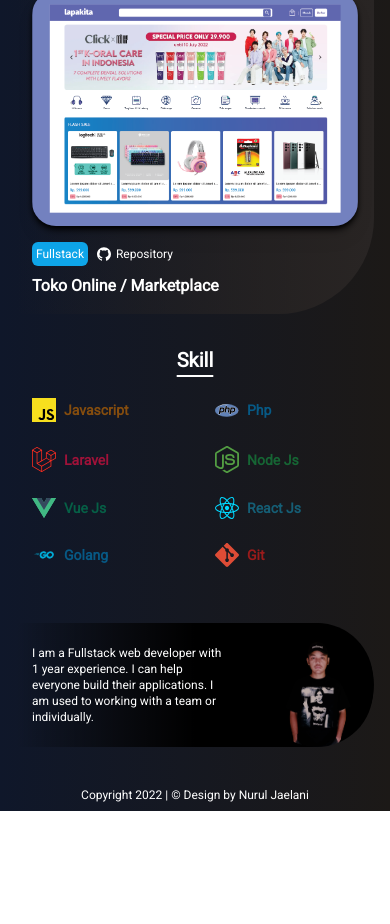
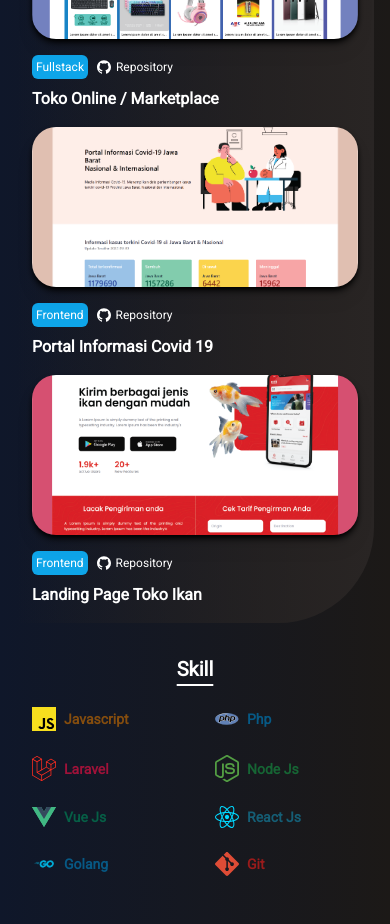
Before and after one commit to nuruljaelani/mysite, a Gatsby site: page / in a window 390 px wide. Shown: the part 1000-1924 px from the top of the page. Before the commit the page ends 1811 px from the top, so only its background shows below. Built offline with nearby package versions, Linux system fonts and the light colour scheme; Gatsby itself is replaced by a stand-in of ours.

Commit message:
Update portfolio

```diff
--- a/src/components/Portfolio.js
+++ b/src/components/Portfolio.js
@@ -11,9 +11,9 @@ function Portfolio({ portfolio }) {
           <div className="flex flex-col h-fit py-4 md:py-10 space-y-4 sm:space-y-6 md:space-y-8 lg:space-y-12 px-4 md:px-6">
             <p className="text-white text-lg sm:text-xl md:text-2xl lg:text-3xl font-semibold underline decoration-2 underline-offset-8 text-center">Portfolio</p>
             <div className="grid grid-cols-1 sm:grid-cols-2 md:grid-cols-3 gap-4 md:gap-6 lg:gap-8 h-full">
-              <div className="flex flex-col space-y-4 w-auto">
+              <div className="flex flex-col space-y-4">
                 <Link to="https://aula-admin.vercel.app" target="_blank">
-                  <StaticImage src="../images/aula-admin.png" alt="" className="rounded-[1.5rem] md:rounded-[2.5rem] drop-shadow-lg shadow-current shadow-md" />
+                  <StaticImage src="../images/aula-admin.png" alt="" className="rounded-[1.5rem] md:rounded-[2.5rem] drop-shadow-lg shadow-current shadow-md h-40 lg:h-48" />
                 </Link>
                 <div className="flex flex-col space-y-2">
                   <div className="flex space-x-2 items-center">
@@ -28,9 +28,9 @@ function Portfolio({ portfolio }) {
                   <p className="text-white font-semibold text-base md:text-lg">Template Admin Reactjs</p>
                 </div>
               </div>
-              <div className="flex flex-col space-y-4 w-auto">
+              <div className="flex flex-col space-y-4">
                 <Link to="https://bukukita.vercel.app" target="_blank">
-                  <StaticImage src="../images/bukukita.png" alt="" className="rounded-[1.5rem] md:rounded-[2.5rem] drop-shadow-lg shadow-current shadow-md" />
+                  <StaticImage src="../images/bukukita.png" alt="" className="rounded-[1.5rem] md:rounded-[2.5rem] drop-shadow-lg shadow-current shadow-md h-40 lg:h-48" />
                 </Link>
                 <div className="flex flex-col space-y-2">
                   <div className="flex space-x-2 items-center">
@@ -45,9 +45,9 @@ function Portfolio({ portfolio }) {
                   <p className="text-white font-semibold text-base md:text-lg">Toko Buku Online</p>
                 </div>
               </div>
-              <div className="flex flex-col space-y-4 w-auto">
+              <div className="flex flex-col space-y-4">
                 <Link to="https://lapakkita.herokuapp.com" target="_blank">
-                  <StaticImage src="../images/lapakkita1.png" alt="" className="rounded-[1.5rem] md:rounded-[2.5rem] drop-shadow-lg shadow-current shadow-md" />
+                  <StaticImage src="../images/lapakkita1.png" alt="" className="rounded-[1.5rem] md:rounded-[2.5rem] drop-shadow-lg shadow-current shadow-md h-40 lg:h-48" />
                 </Link>
                 <div className="flex flex-col space-y-2">
                   <div className="flex space-x-2 items-center">
@@ -62,6 +62,40 @@ function Portfolio({ portfolio }) {
                   <p className="text-white font-semibold text-base md:text-lg">Toko Online / Marketplace</p>
                 </div>
               </div>
+              <div className="flex flex-col space-y-4 h-fit">
+                <Link to="https://incovid19.vercel.app" target="_blank">
+                  <StaticImage src="../images/Incovid.png" alt="" className="rounded-[1.5rem] md:rounded-[2.5rem] drop-shadow-lg shadow-current shadow-md h-40 lg:h-48" />
+                </Link>
+                <div className="flex flex-col space-y-2">
+                  <div className="flex space-x-2 items-center">
+                    <div className="bg-sky-500 p-1 rounded-md text-white text-xs w-fit">Frontend</div>
+                    <Link to="https://github.com/nuruljaelani/incovid" target="_blank">
+                      <div className="flex items-center space-x-1">
+                        <AiFillGithub className="text-white" />
+                        <p className="text-xs text-white">Repository</p>
+                      </div>
+                    </Link>
+                  </div>
+                  <p className="text-white font-semibold text-base md:text-lg">Portal Informasi Covid 19</p>
+                </div>
+              </div>
+              <div className="flex flex-col space-y-4 h-fit">
+                <Link to="https://toko-ikan.vercel.app" target="_blank">
+                  <StaticImage src="../images/toko-ikan.png" alt="" className="rounded-[1.5rem] md:rounded-[2.5rem] drop-shadow-lg shadow-current shadow-md h-40 lg:h-48" />
+                </Link>
+                <div className="flex flex-col space-y-2">
+                  <div className="flex space-x-2 items-center">
+                    <div className="bg-sky-500 p-1 rounded-md text-white text-xs w-fit">Frontend</div>
+                    <Link to="https://github.com/nuruljaelani/slicing-figma" target="_blank">
+                      <div className="flex items-center space-x-1">
+                        <AiFillGithub className="text-white" />
+                        <p className="text-xs text-white">Repository</p>
+                      </div>
+                    </Link>
+                  </div>
+                  <p className="text-white font-semibold text-base md:text-lg">Landing Page Toko Ikan</p>
+                </div>
+              </div>
             </div>
           </div>
         </div>
```
Also changed, not shown: src/images/Incovid.png (added), src/images/toko-ikan.png (added).
